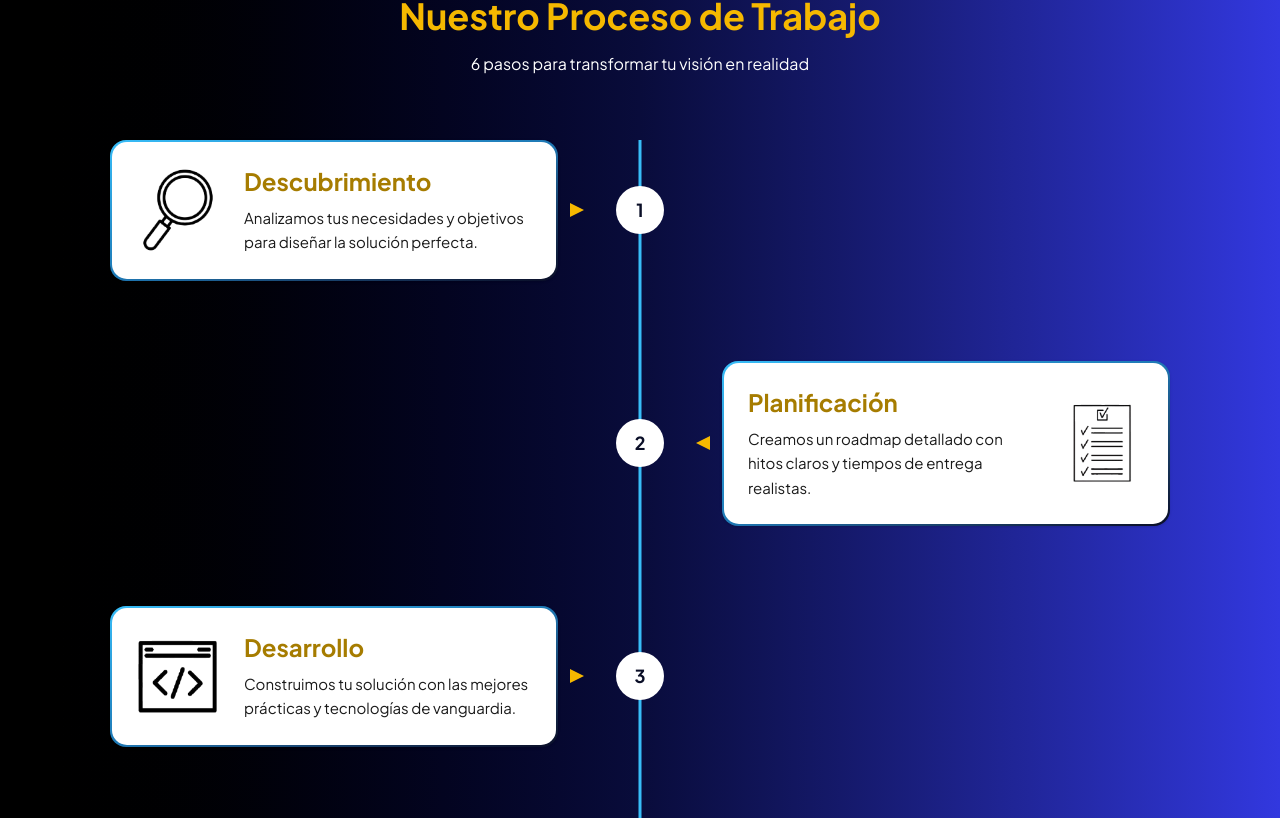
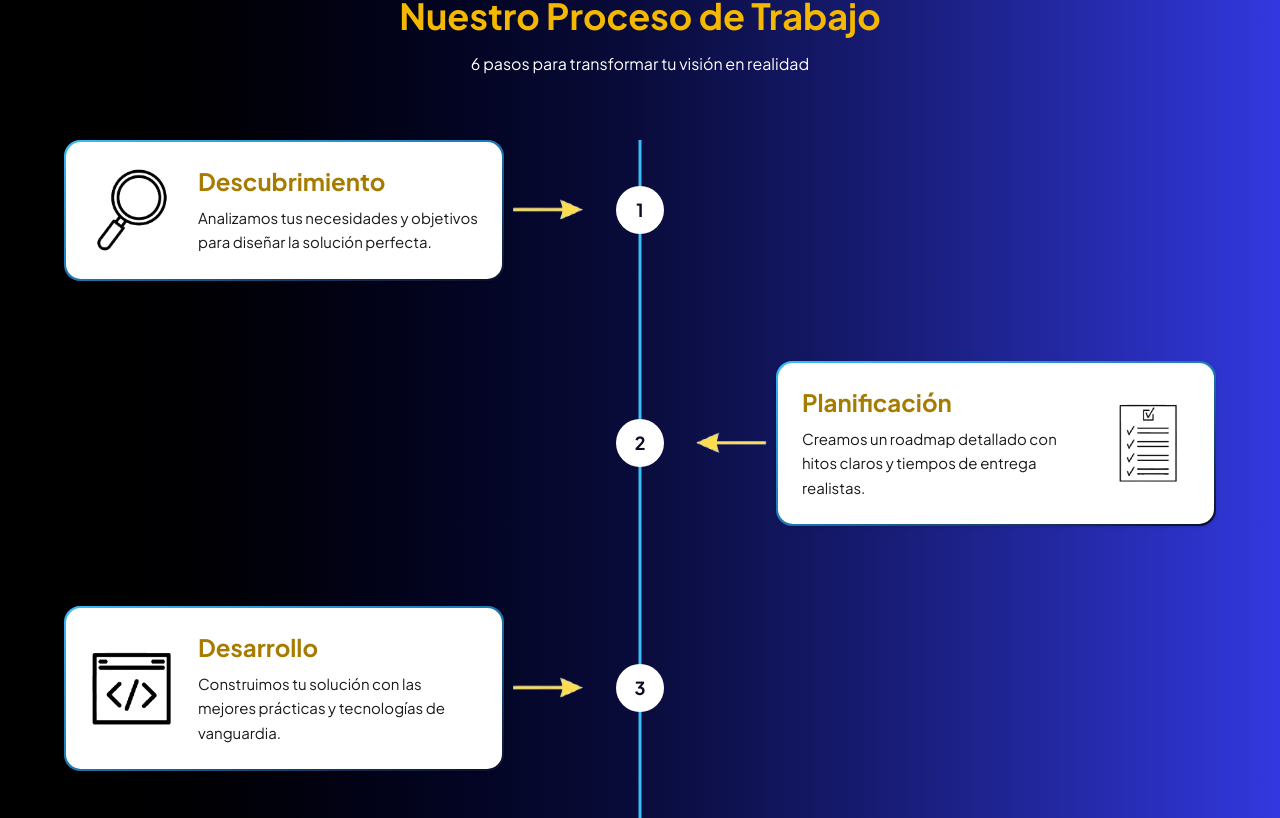
Before and after one commit to Dieguidev/nexedge-landing-page, a Next.js app: page / in a window 1280 px wide. Shown: the part 2522-3340 px from the top of the page. Built offline with nearby package versions, Linux system fonts and the light colour scheme.

Commit message:
Refactor ProcessSection component; introduce ARROW_SIZES for improved arrow rendering, enhance layout structure for better responsiveness, and optimize icon usage within the timeline steps.

```diff
--- a/components/sections/ProcessSection.tsx
+++ b/components/sections/ProcessSection.tsx
@@ -10,6 +10,11 @@ import {
   AnimatedItem,
 } from "@/components/ui/AnimatedSection";
 
+const ARROW_SIZES = {
+  right: { src: "/icons/ui/flecha-derecha.png", width: 78, height: 24 },
+  left: { src: "/icons/ui/flecha-izquierda.png", width: 74, height: 24 },
+} as const;
+
 function TimelineArrow({
   direction,
   className,
@@ -17,13 +22,16 @@ function TimelineArrow({
   direction: "left" | "right";
   className?: string;
 }) {
+  const arrow = ARROW_SIZES[direction];
+
   return (
-    <span
+    <Image
+      src={arrow.src}
+      alt=""
+      width={arrow.width}
+      height={arrow.height}
       className={cn(
-        "inline-block h-0 w-0 shrink-0 border-y-[7px] border-y-transparent",
-        direction === "right"
-          ? "border-l-[14px] border-l-accent"
-          : "border-r-[14px] border-r-accent",
+        "h-5 w-[4.625rem] shrink-0 object-contain sm:h-6 sm:w-[5.5rem]",
         className,
       )}
       aria-hidden
@@ -123,10 +131,11 @@ export function ProcessSection() {
                     <StepNumber>{stepNumber}</StepNumber>
                   </div>
 
-                  <div className="hidden items-center md:grid md:grid-cols-[1fr_auto_1fr] md:gap-6 lg:gap-8">
+                  <div className="hidden items-center md:grid md:grid-cols-[minmax(0,1fr)_auto_minmax(0,1fr)] md:gap-x-4 lg:gap-x-6">
                     {isLeft ? (
                       <>
-                        <div className="flex items-center justify-end gap-3">
+                        <div className="flex min-w-0 justify-end">
+                          <div className="inline-flex max-w-full shrink-0 items-center">
                             <ProcessStepCard
                               title={step.title}
                               description={step.description}
@@ -135,6 +144,7 @@ export function ProcessSection() {
                             />
                             <TimelineArrow direction="right" />
                           </div>
+                        </div>
                         <StepNumber>{stepNumber}</StepNumber>
                         <div aria-hidden />
                       </>
@@ -142,7 +152,8 @@ export function ProcessSection() {
                       <>
                         <div aria-hidden />
                         <StepNumber>{stepNumber}</StepNumber>
-                        <div className="flex items-center justify-start gap-3">
+                        <div className="flex min-w-0 justify-start">
+                          <div className="inline-flex max-w-full shrink-0 items-center">
                             <TimelineArrow direction="left" />
                             <ProcessStepCard
                               title={step.title}
@@ -150,6 +161,7 @@ export function ProcessSection() {
                               icon={step.icon}
                               iconSide="right"
                             />
+                          </div>
                         </div>
                       </>
                     )}
```
Lines whose indentation alone changed are shown as unchanged.
